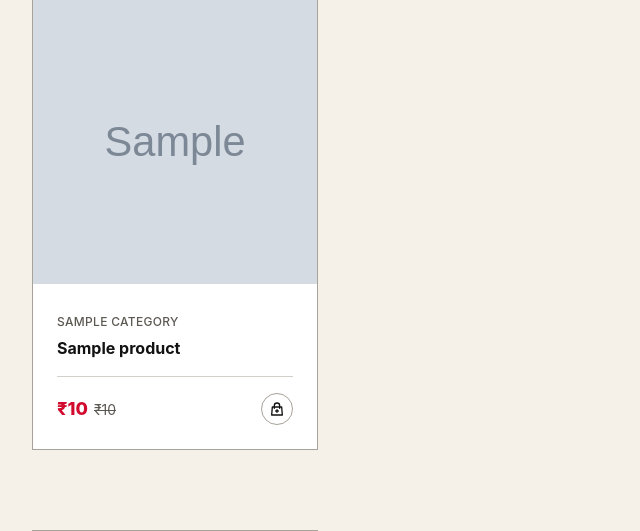
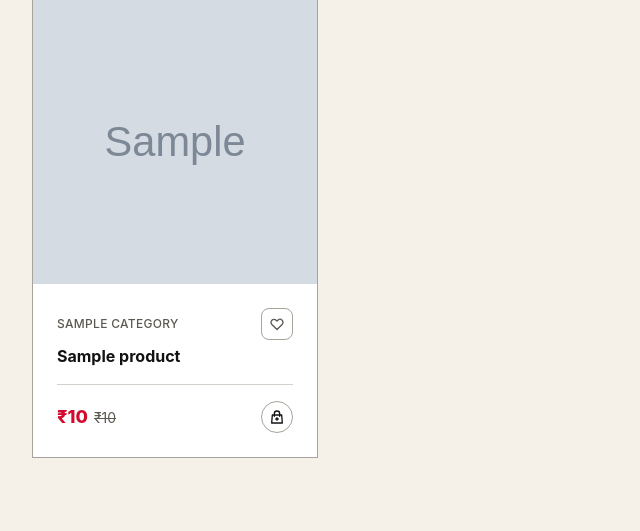
Before and after one commit to ulageshwaran/twosomesty, a Django app: template store/templates/store/home.html in a window 1280 px wide. Shown: the part 1438-1969 px from the top of the page, without its empty margins (0-640 px from the left). Run offline with Django 5.2, Linux system fonts and the light colour scheme; the template is opened without the code that fills it: most values are stand-ins (such as "Sample title", 1, 10 or a date in 2020); grey boxes marked "Sample" are stand-in pictures; some libraries are stand-ins or nearby versions.

Commit message:
wishlist added in home page update

```diff
--- a/store/templates/store/home.html
+++ b/store/templates/store/home.html
@@ -233,7 +233,10 @@
 
             <div class="p-4 sm:p-6 flex flex-col flex-grow justify-between">
                 <div>
-                    <span class="text-xs text-customText-gray font-medium tracking-wide uppercase">{{ product.category.name }}</span>
+                    <div class="flex items-center justify-between">
+                        <span class="text-xs text-customText-gray font-medium tracking-wide uppercase">{{ product.category.name }}</span>
+                        {% include "store/partials/wishlist_button.html" with product=product %}
+                    </div>
                     <a href="{% url 'store:product_detail' product.slug %}"
                         class="block mt-1 font-bold text-customText-white hover:text-brand transition text-sm sm:text-base leading-snug">
                         {{ product.name }}
```
